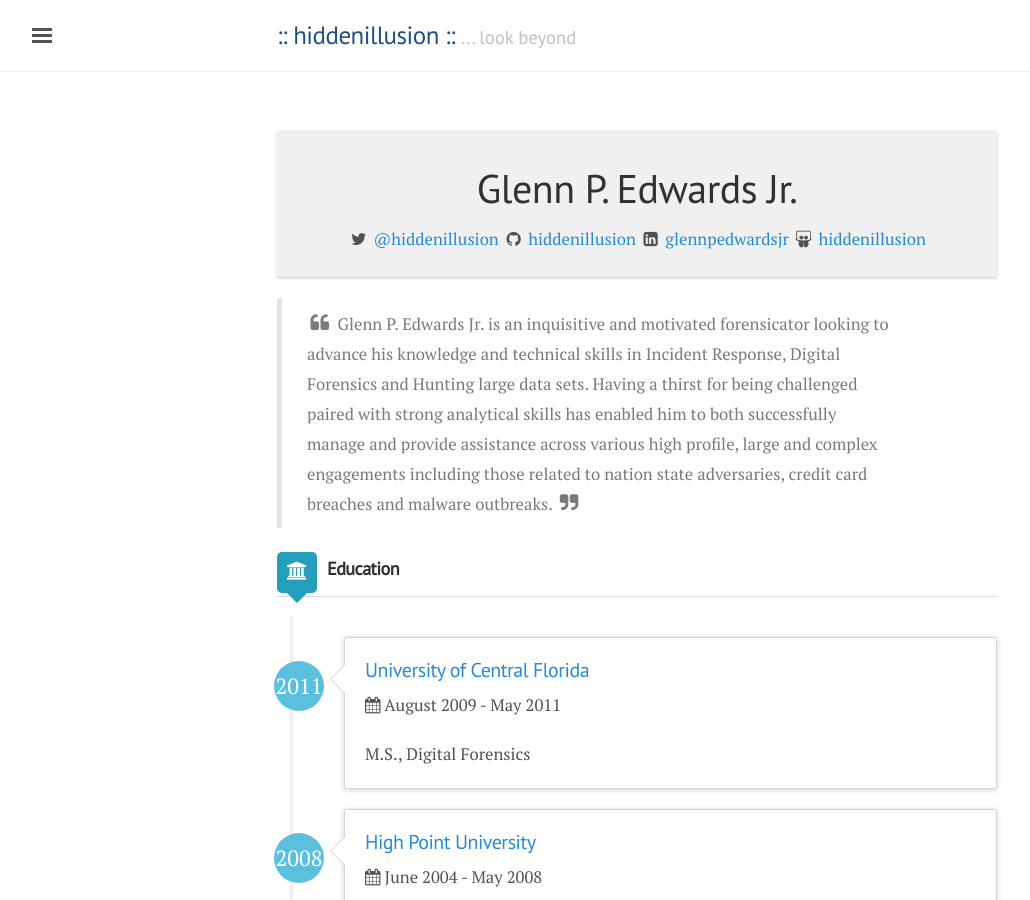
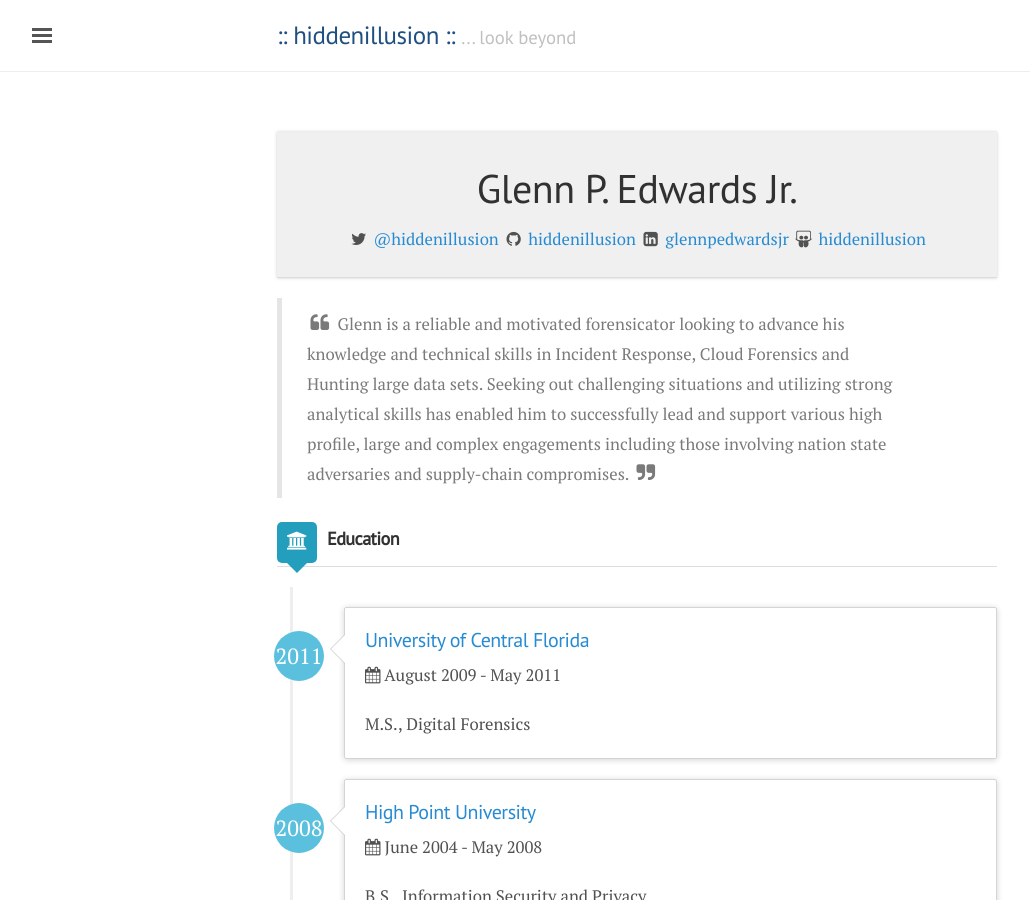
Before and after one commit to hiddenillusion/hiddenillusion.github.io, a Jekyll site: the page built from resume/resume.md, in a window 1280 px wide and 900 px high. Shown: the whole window, without its empty margins (3-1033 px from the left). Built offline with Jekyll 4.4.1, drawn with Linux system fonts in a browser that asks for light colours; nearby versions of some CDN libraries; comment, search, counter and statistics services are not loaded.

Commit message:
Update resume summary

```diff
--- a/resume/resume.md
+++ b/resume/resume.md
@@ -4,7 +4,7 @@ title: " :: Resume"
 menu: $ whoami
 permalink: /resume/
 
-summary: Glenn P. Edwards Jr. is an inquisitive and motivated forensicator looking to advance his knowledge and technical skills in Incident Response, Digital Forensics and Hunting large data sets. Having a thirst for being challenged paired with strong analytical skills has enabled him to both successfully manage and provide assistance across various high profile, large and complex engagements including those related to nation state adversaries, credit card breaches and malware outbreaks.
+summary: Glenn is a reliable and motivated forensicator looking to advance his knowledge and technical skills in Incident Response, Cloud Forensics and Hunting large data sets.  Seeking out challenging situations and utilizing strong analytical skills has enabled him to successfully lead and support various high profile, large and complex engagements including those involving nation state adversaries and supply-chain compromises.
 
 education:
     - school1:
```
